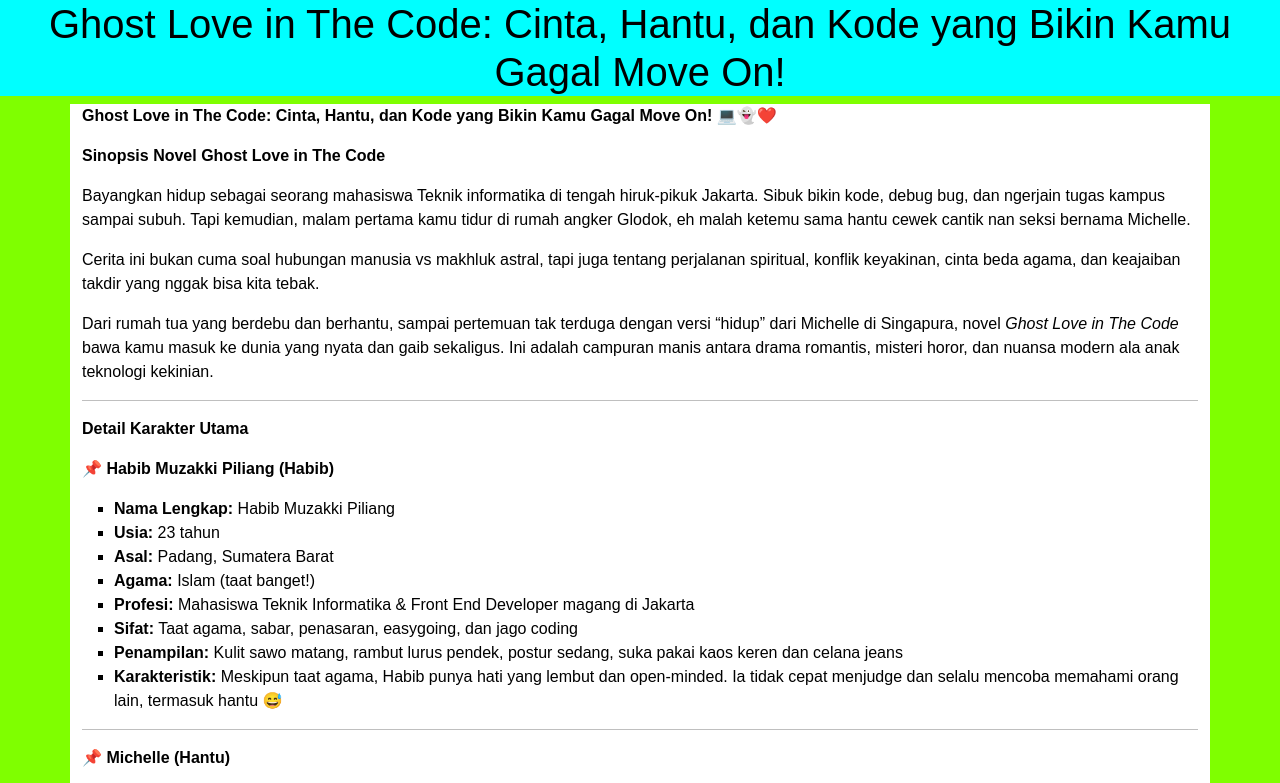
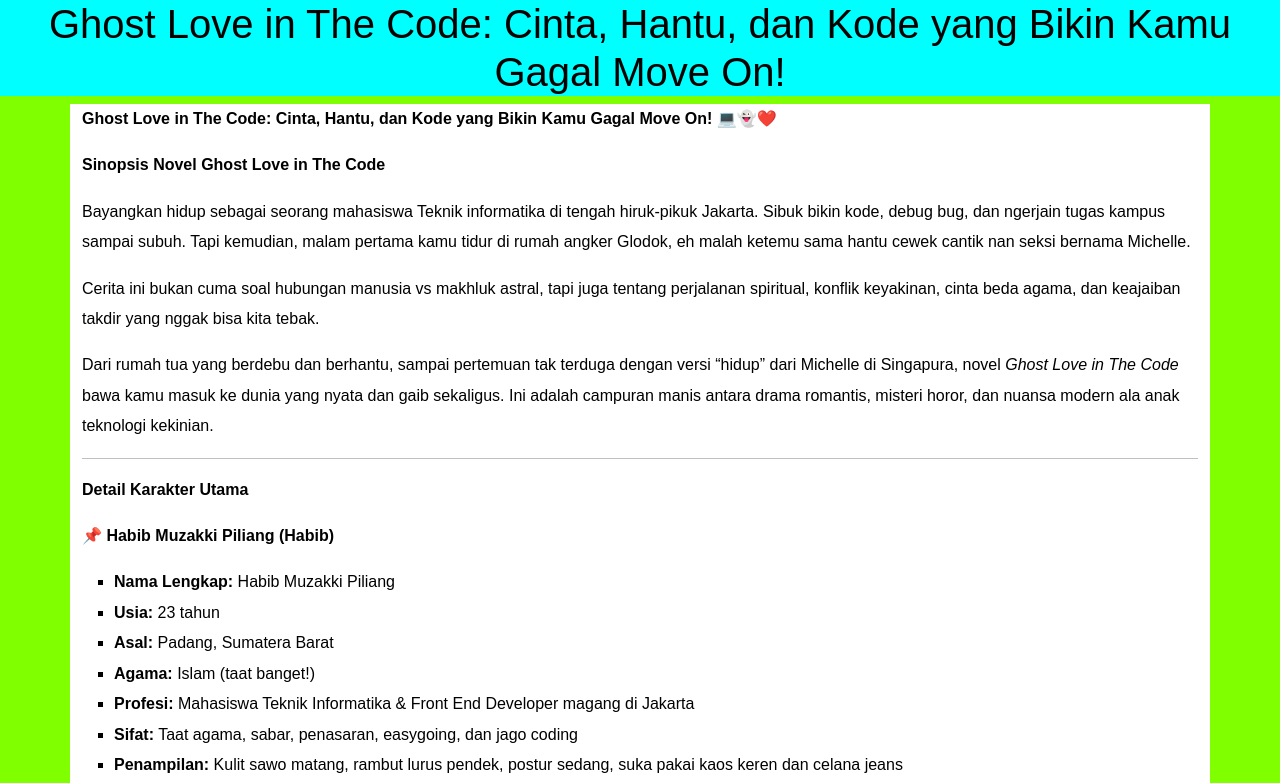
Before and after one commit to habibmuzakkipiliang/website_portofolio, a plain HTML site: page Cerita_Ghost_Love_in_The_Code.html in a window 1280 px wide. Shown: the top 783 px of the page. Drawn offline with nearby package versions, Linux system fonts and the light colour scheme.

Commit message:
Update Cerita_Ghost_Love_in_The_Code.html
Signed-off-by: Habib Muzakki Piliang <160248449+habibmuzakkipiliang@users.noreply.github.com>

```diff
--- a/Cerita_Ghost_Love_in_The_Code.html
+++ b/Cerita_Ghost_Love_in_The_Code.html
@@ -7,6 +7,10 @@
     <title>Cerita Ghost Love in The Code</title>
 </head>
 <style>
+    .body, .div, .header, .footer {
+        line-height: 1.9rem;
+    }
+
     .body {
         background-color: chartreuse;
         color: black;
```
